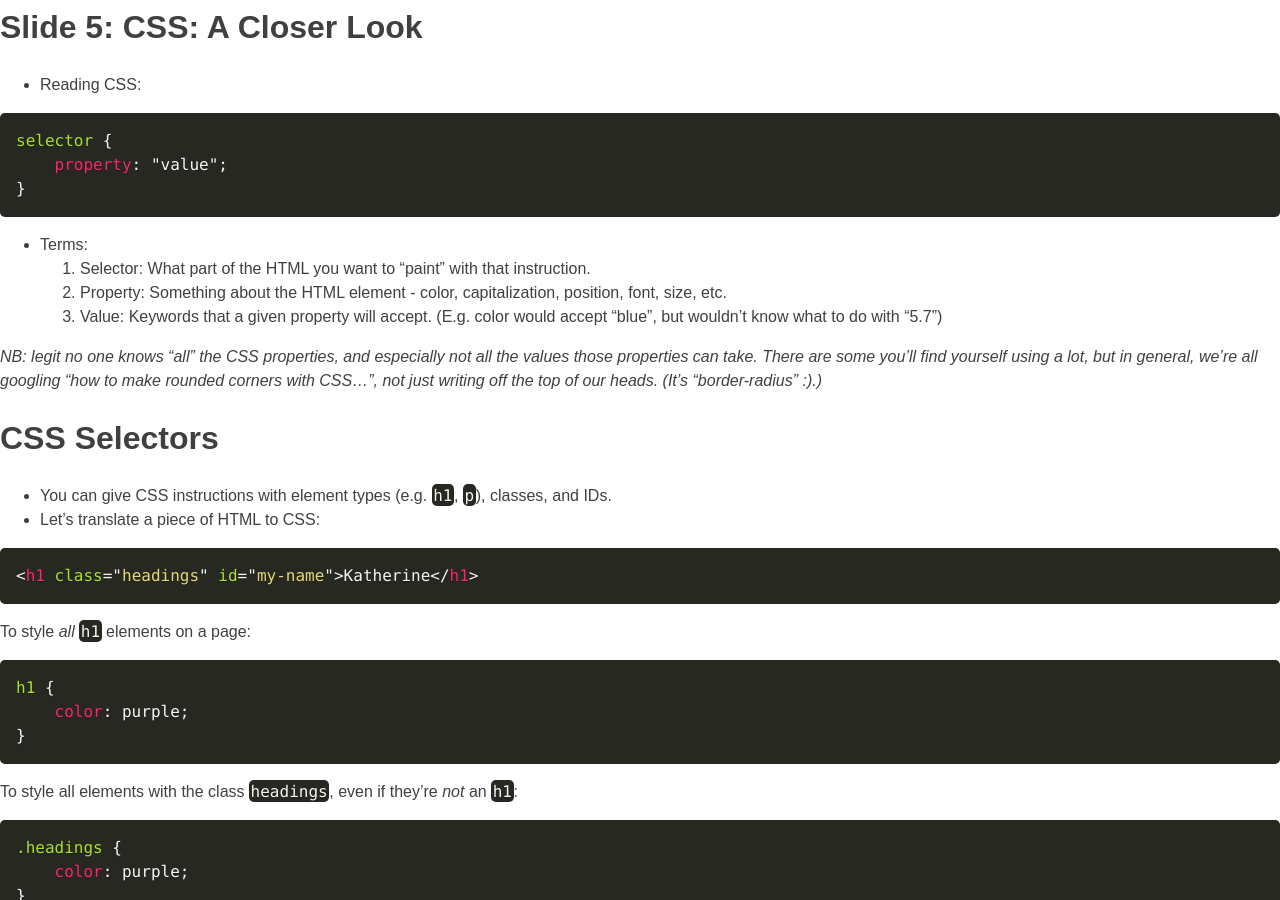
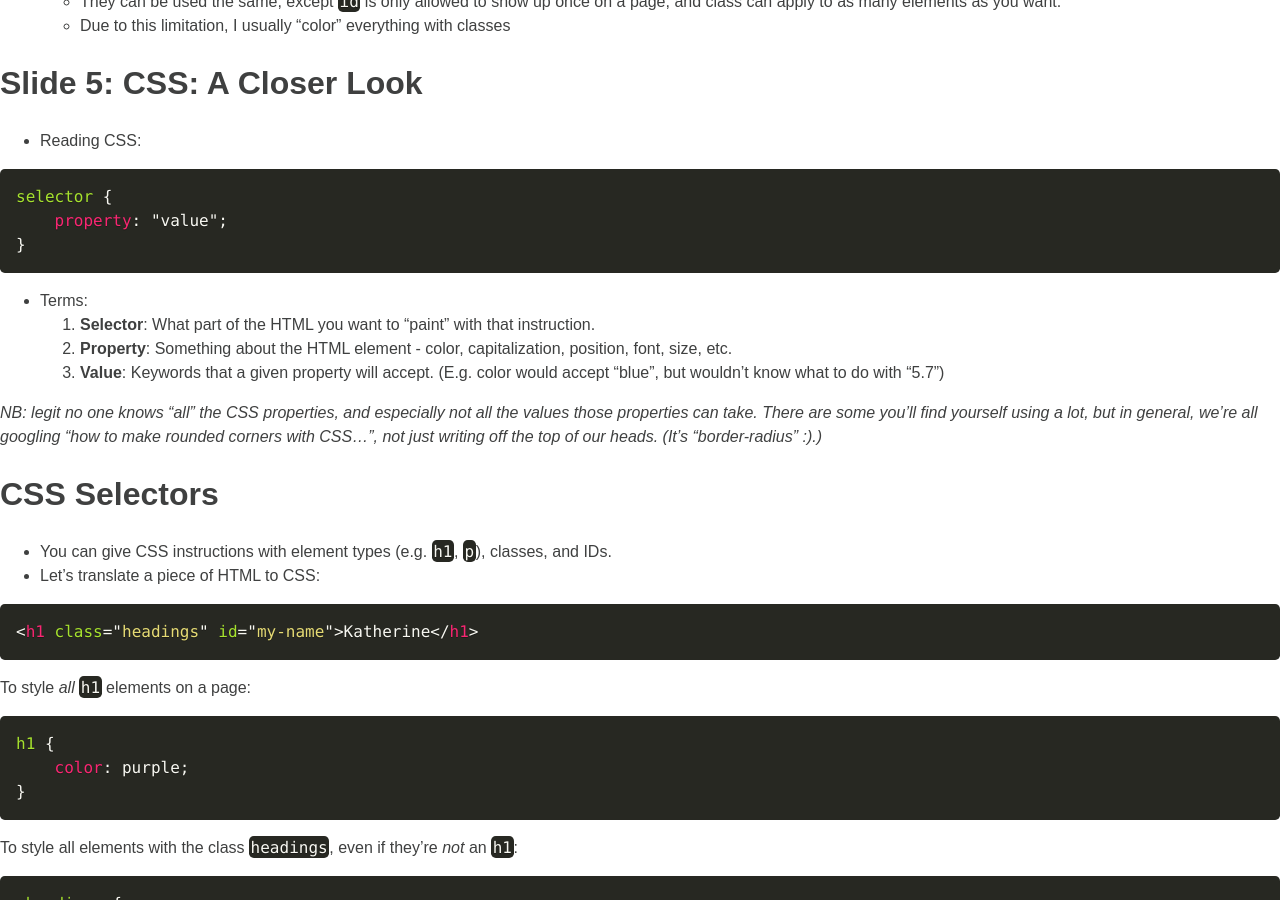
Before and after one commit to kbdonnally/wl-workshop, a Jekyll site: the page built from pages/slide-notes.md, in a window 1280 px wide and 900 px high, scrolled down 1672 px. Built offline with Jekyll 4.4.1, drawn with Linux system fonts in a browser that asks for light colours; some web fonts are replaced; some of the changed lines change nothing that is shown; some of the changed text lies outside the part shown.

Commit message:
Add emphasis to labels and key sentences

````diff
--- a/pages/slide-notes.md
+++ b/pages/slide-notes.md
@@ -11,20 +11,22 @@
 ![Hand lettering]({{ 'assets/img/svg/name.svg' | relative_url }}) <!--("")-->
 
 - This styling, as written, is an inherent part of what I wrote. My hand shaped the letters; the ink made the colors.
-- So how do I do this on a screen?
+- **So how do I do this on a screen?**
 
 - Let's look at *what* was actually written:
-    1. Content: "Katherine"
-    2. Styles: text color, border info, size, what font we're using
+    1. **Content:** "Katherine"
+    2. **Styles:** text color, border info, size, what font we're using
 
 - Web design is literally just that: identifying things about a piece of text and figuring out how to write that in a way computers understand.
 
 # Slide 2: What's in a webpage?
 
-- Ingredients:
-    - HTML = buckets for text
-    - CSS = "paint-by-numbers" instructions
-    - Browser = paints the text buckets using those instructions
+Digital text&mdash;on a browser, in a Word document&mdash;separates the *content* of what you're writing from *how it looks*.
+
+Ingredients:
+- HTML = buckets for text
+- CSS = "paint-by-numbers" instructions
+- Browser = paints the text buckets using those instructions
 
 (There's also this thing called "JavaScript," which basically helps people make cool interactions with motion or timing, but we don't need to worry about that at all right now. Things that required JavaScript 5 years ago, like animation, can be done with CSS now because the future is here.)
 
@@ -67,13 +69,13 @@
 ```
 
 - Terms:
-    1. Selector: What part of the HTML you want to "paint" with that instruction.
-    2. Property: Something about the HTML element - color, capitalization, position, font, size, etc.
-    3. Value: Keywords that a given property will accept. (E.g. color would accept "blue", but wouldn't know what to do with "5.7")
+    1. **Selector**: What part of the HTML you want to "paint" with that instruction.
+    2. **Property**: Something about the HTML element - color, capitalization, position, font, size, etc.
+    3. **Value**: Keywords that a given property will accept. (E.g. color would accept "blue", but wouldn't know what to do with "5.7")
 
 *NB: legit no one knows "all" the CSS properties, and especially not all the values those properties can take. There are some you'll find yourself using a lot, but in general, we're all googling "how to make rounded corners with CSS...", not just writing off the top of our heads. (It's "border-radius" :).)*
 
-# CSS Selectors
+# CSS Selectors <!-- talking to HTML with CSS? -->
 
 {:.language-bash}
 - You can give CSS instructions with element types (e.g. `h1`, `p`), classes, and IDs.
````
